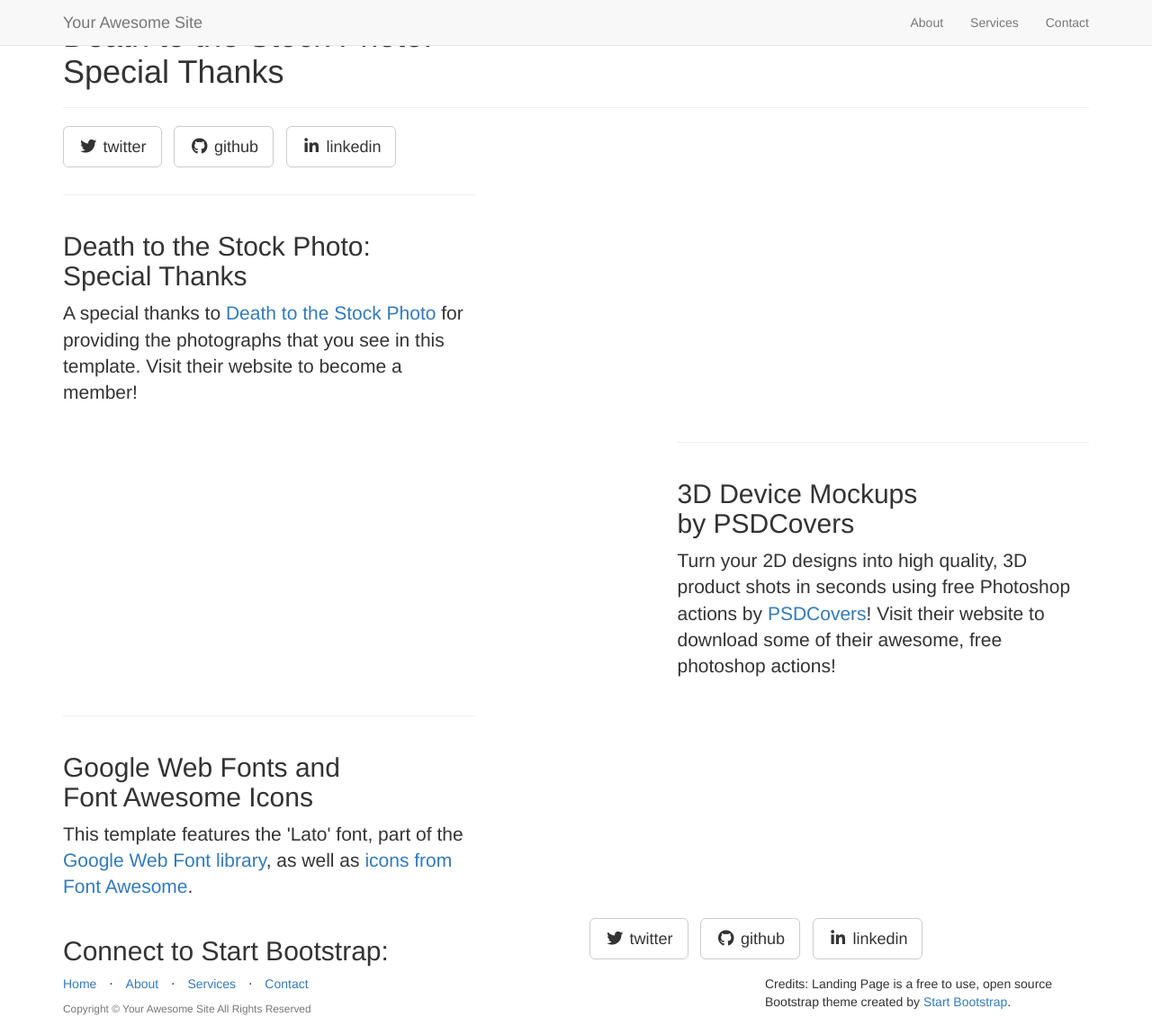
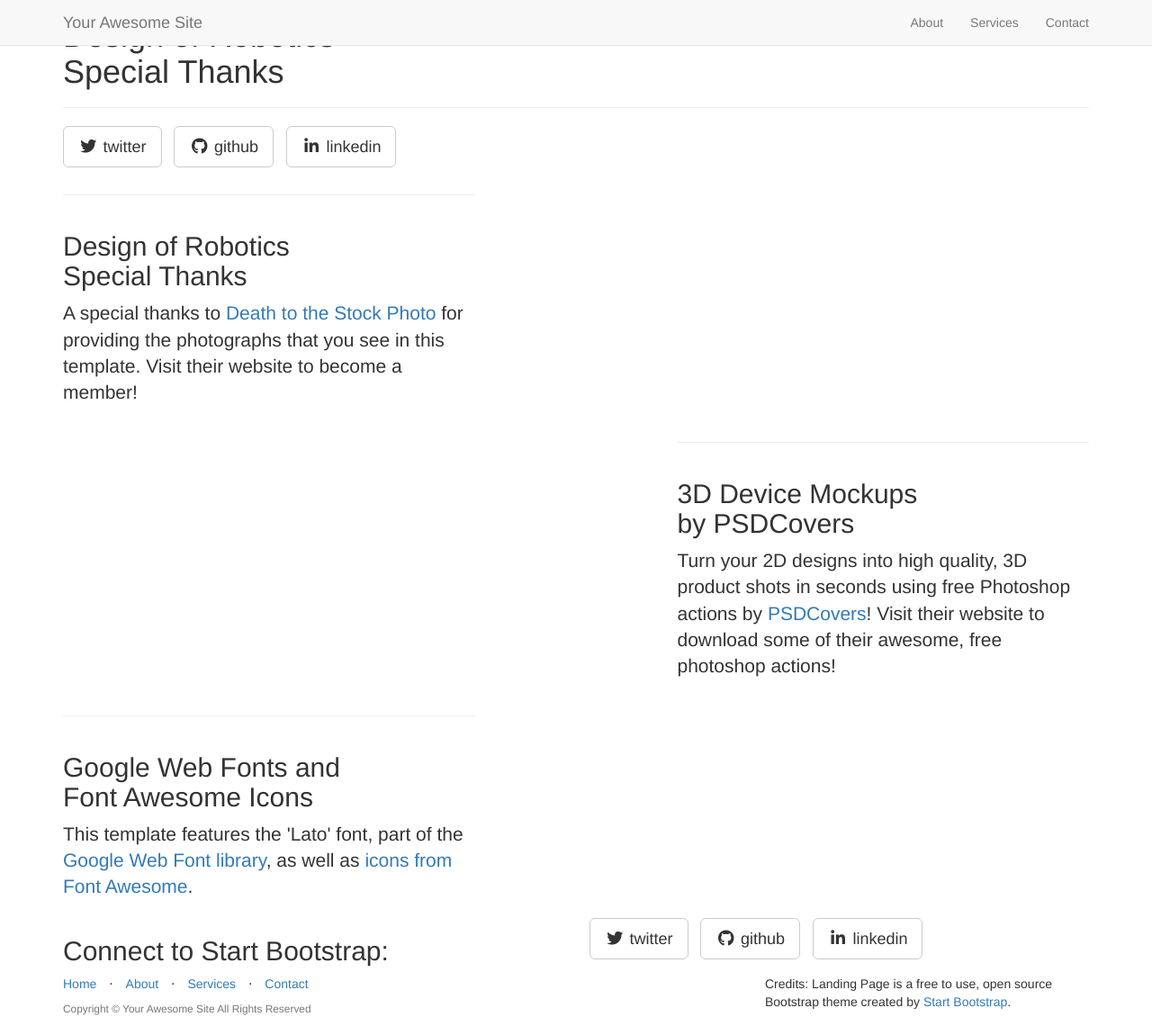
Before and after one commit to Mango-kid/Mango-kid.github.io, a Jekyll site: the page built from _posts/2014-09-21-services-1.markdown, in a window 1280 px wide and 1140 px high. Shown: the whole window at 90% size. Built offline with Jekyll 4.4.1, drawn with Linux system fonts in a browser that asks for light colours; nearby versions of some CDN libraries; library files that are not in the unit come from our copies.

Commit message:
adding new theme

```diff
--- a/_posts/2014-09-21-services-1.markdown
+++ b/_posts/2014-09-21-services-1.markdown
@@ -2,7 +2,7 @@
 layout: default
 img: ipad.png
 category: Services
-title: Death to the Stock Photo:<br>Special Thanks
+title: Design of Robotics<br>Special Thanks
 description: |
   <p class="lead">A special thanks to <a target="_blank"
   href="http://join.deathtothestockphoto.com/">Death to the Stock
```
